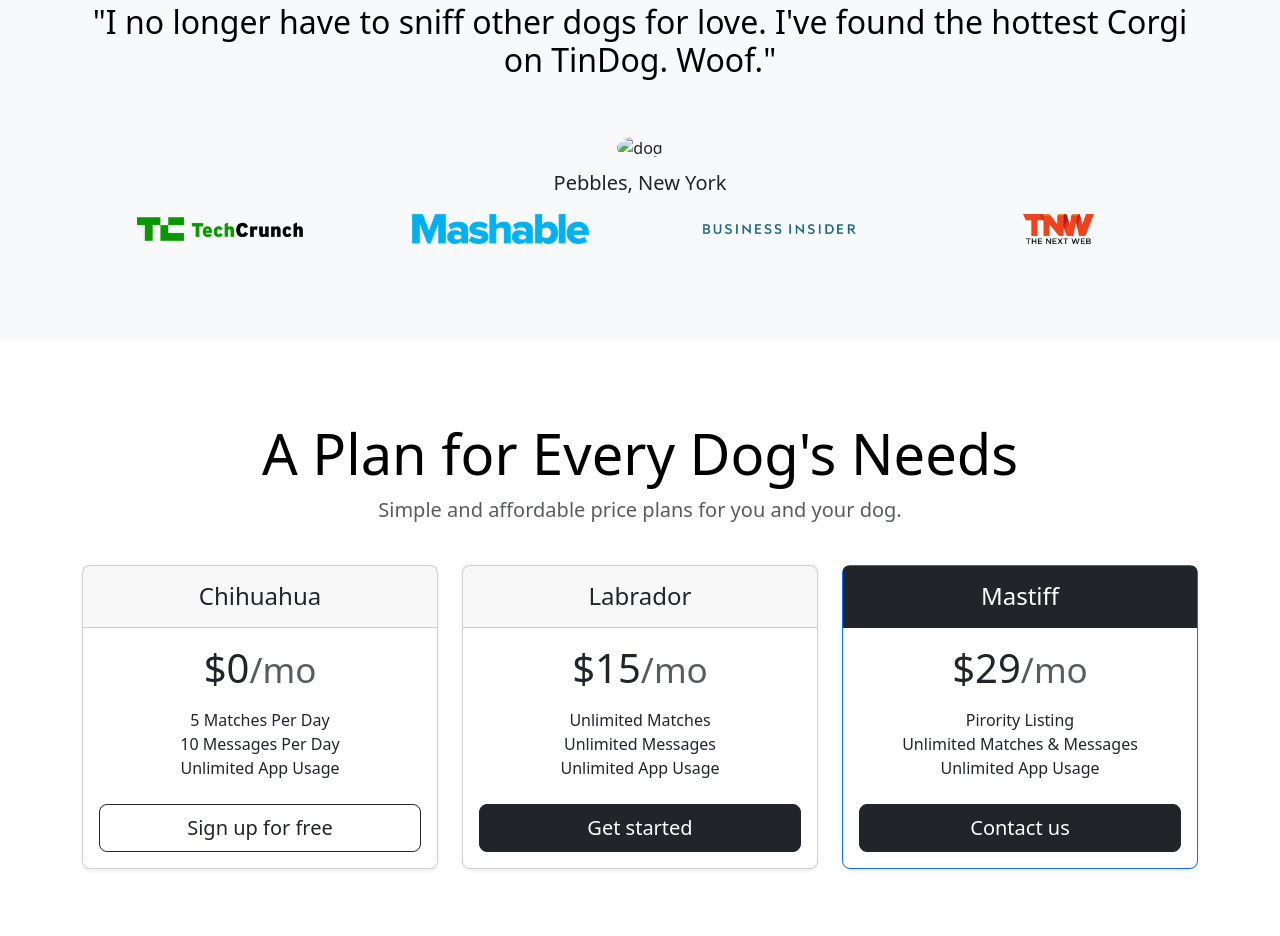
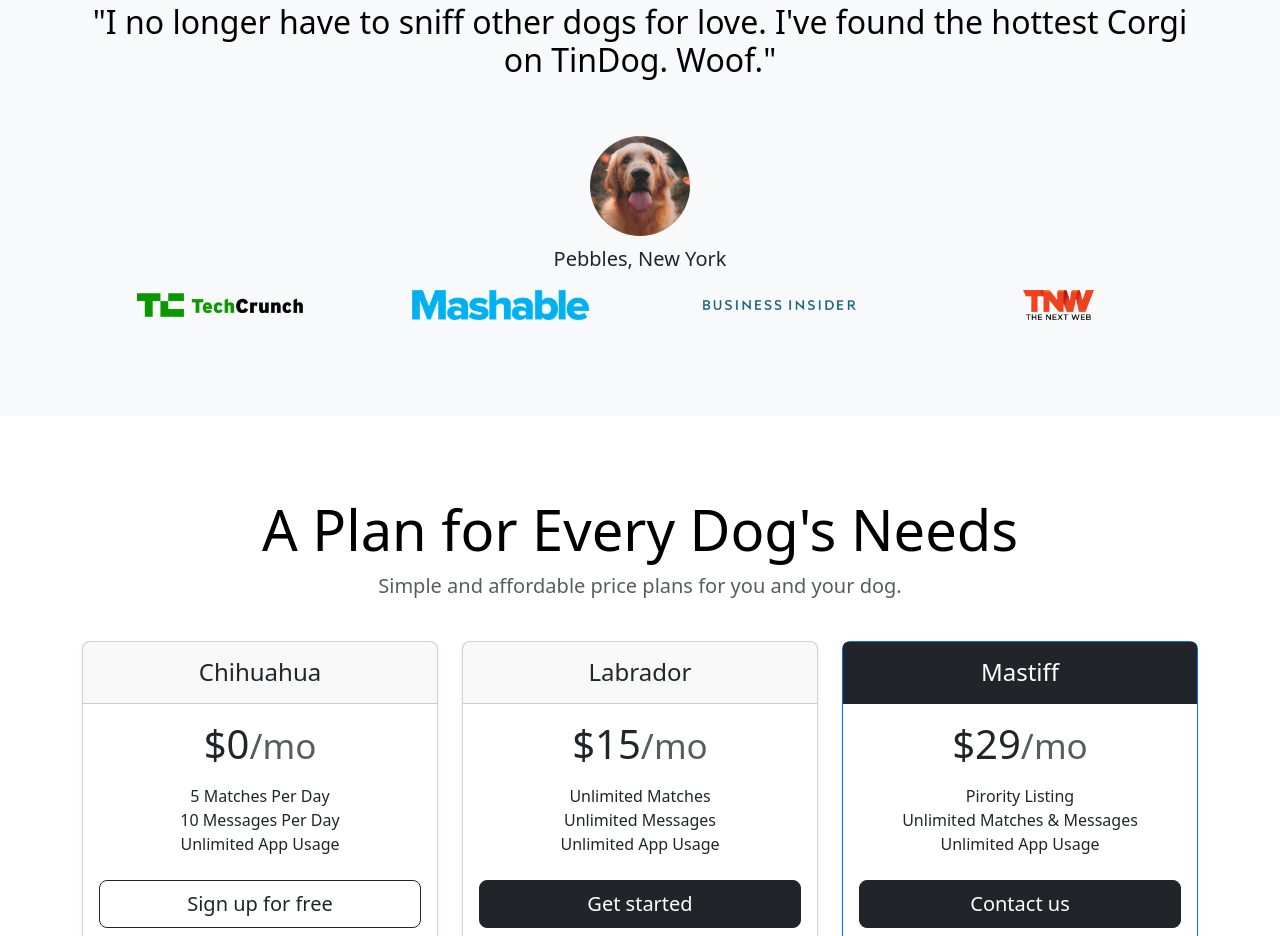
Before and after one commit to ChelseaHanes/TinDog, a plain HTML site: page index.html in a window 1280 px wide. Shown: the part 1220-2156 px from the top of the page. Drawn offline with nearby package versions, Linux system fonts and the light colour scheme.

Commit message:
Update index.html

```diff
--- a/index.html
+++ b/index.html
@@ -100,7 +100,7 @@
       <div class="p-5 text-center bg-body-tertiary">
         <div class="container py-5">
           <h2 class="text-body-emphasis">"I no longer have to sniff other dogs for love. I've found the hottest Corgi on TinDog. Woof."</h2>
-          <img class="profile-img mt-5" src="./images/dog-img.jpg" alt="dog" height:100px />
+          <img class="profile-img mt-5" src="./dog-img.jpg" alt="dog" height:100px />
           <p class="col-lg-8 mx-auto lead mt-2">
             Pebbles, New York
           </p>
```
